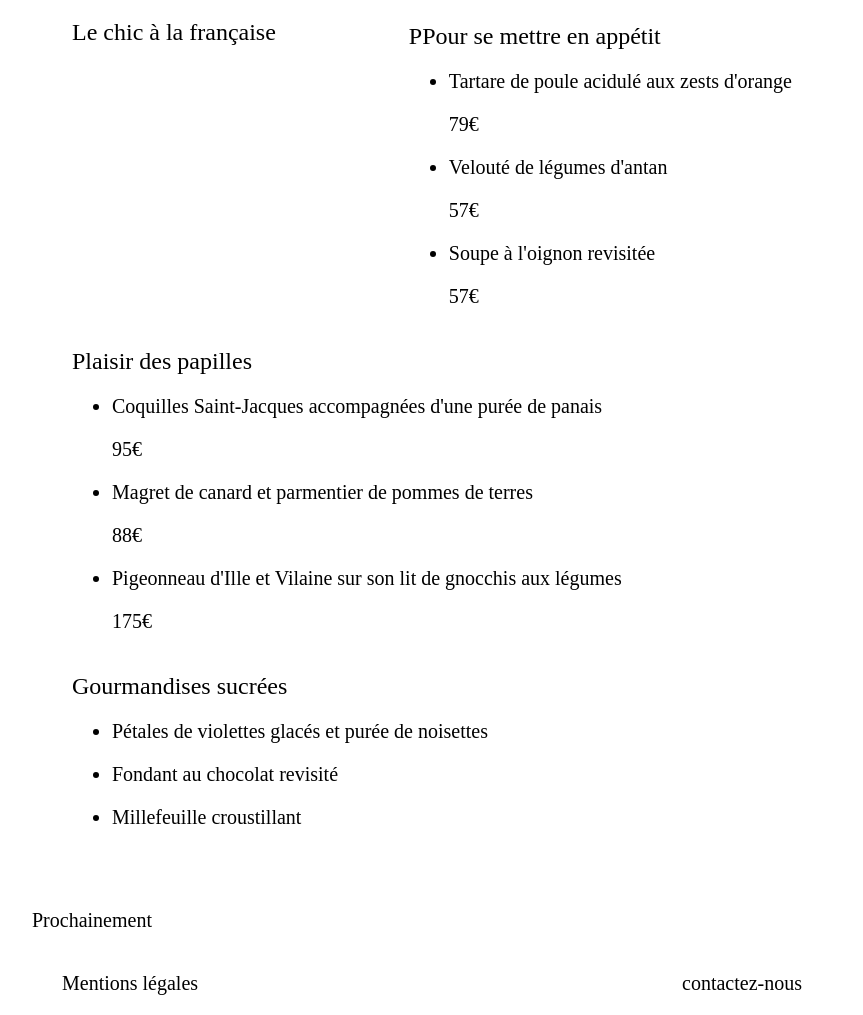
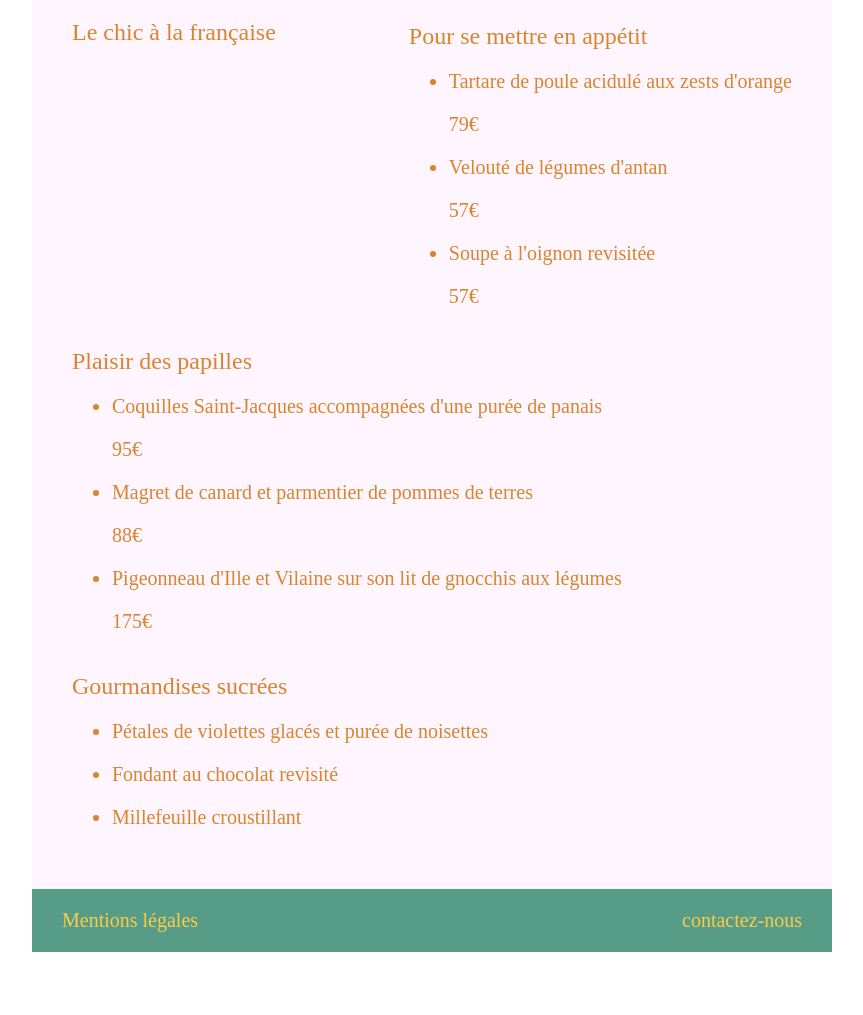
Before and after one commit to LefebvreAnthony/P3-OC, a website: page assets/menu/menu2.html in a window 1280 px wide. Shown: the part 144-1159 px from the top of the page, without its empty margins (208-1071 px from the left). After the commit the page ends 1096 px from the top, so only its background shows below. Drawn offline with Linux system fonts and the light colour scheme.

Commit message:
add new loop and news class

```diff
--- a/assets/menu/menu2.html
+++ b/assets/menu/menu2.html
@@ -8,15 +8,15 @@
     </head>
     <body>
         <div class="ctn">
-            <header class="header_ctn back_green">
+            <header class="header_ctn background--primary">
                 <a href="../../index.html">
                     <h1 class="header__h1">ohmyfood</h1>
                 </a>
             </header>
-            <div class="ctn__mid">
+            <div class="ctn__mid menu-2">
                 <h1>Le chic à la française</h1>
                 <div>
-                    <h2>PPour se mettre en appétit</h2>
+                    <h2>Pour se mettre en appétit</h2>
                     <ul>
                         <li>
                             <p>Tartare de poule acidulé aux zests d'orange</p><div>79€</div>
@@ -58,10 +58,7 @@
                 </div>
 
             </div>
-                    <div>
-                        <p class="back_green">Prochainement</p>
-                    </div>
-            <footer class="back_green">
+            <footer class="background--primary">
                 <div>
                     <p>Mentions légales</p>
                 </div>
--- a/assets/sass/main.scss
+++ b/assets/sass/main.scss
@@ -23,6 +23,13 @@ a{
 .ctn{
     margin: 0 auto;
     max-width: 50rem;
+
+    &__mid{
+    display:flex;
+    flex-wrap: wrap;
+    justify-content: space-between;
+    padding: 5%;
+    }
 }
 .header{
     &_ctn{
@@ -33,20 +40,18 @@ a{
     margin: 0;
     }
 }
-.ctn__mid{
-    display:flex;
-    flex-wrap: wrap;
-    justify-content: space-between;
-    padding: 5%;
-}
 .menu{
     @include Block-menu__size ;
+    @include menu--color($menu__color);
 
     &--title{
         @include Block-menu__align;
         height: 25rem;
         &-2{
             @include text-degraded;
+        }
+        &-3{
+            @include text-degraded(map-get($color-text,menu-3),#21a3df);
         }
         &-4{
             @include text-degraded4;
--- a/assets/sass/utils/_mixins.scss
+++ b/assets/sass/utils/_mixins.scss
@@ -9,9 +9,12 @@
     margin: 5% 5%;
     box-shadow: 0px 0px 10px 1px rgba(119, 119, 119, 0.75);
 }
-@each $color-background--menu in $color-background {
-    .#{nth($color-background--menu, 1)} {
-        background-color: nth($color-background--menu , 2 );
+@mixin menu--color ($menu__colors){
+    @each $color-menu, $menu__color in $menu__color{
+        &-#{$color-menu}{
+        background: map-get($menu__color , bg );
+        color: map-get($menu__color , color );
+        }
     }
 }
 
@@ -23,15 +26,14 @@
     text-align: center;
 }
 
-@mixin text_degraded($color_left:#d8852e,$color_right:#b48dfa) {
-    background: linear-gradient(to bottom right, $color_left 0%, $color_right 100%);
+@mixin text_degraded($color_left:#d8852e,$color_right:#2140df) {
+    background: linear-gradient(to bottom right, $color_left 30%, $color_right 100%);
     -webkit-background-clip: text;
     -webkit-text-fill-color: transparent;
 
 }
 @mixin text_degraded4($color_left:map-get($color-text, menu-4 ), $color_right:white){
-    background: linear-gradient(to right, $color_left 0%,$color_right 100%);
+    background: linear-gradient(to right, $color_left 50%,$color_right 95%);
     -webkit-background-clip: text;
     -webkit-text-fill-color: transparent;
-
 }
--- a/assets/sass/utils/_variables.scss
+++ b/assets/sass/utils/_variables.scss
@@ -1,22 +1,36 @@
 $color-background: (
-    background--primary:#579c87,
+    primary:#579c87,
     menu-1:#fcdfdb,
     menu-2:#fff5fe,
     menu-3:#f9f9f9,
-    menu-4:#fdfffd
+    menu-4:#fdfffd,
 );
-
-
-
 
 
 
 $color-text: (
     primary:#fdcb46,
-    menu-2:(
-        first:#d8852e,
-        second:#6e4ccd,
-    ),
+    menu-1: #3c1218,
+    menu-2: #d8852e,
     menu-3: #2140df,
     menu-4: #42973c,
 );
+
+$menu__color: (
+    1: (
+        bg: #fcdfdb,
+        color: #3c1218,
+    ),
+    2: (
+        bg: #fff5fe,
+        color:#d8852e,
+    ),
+    3: (
+        bg: #f9f9f9,
+        color:#2140df,
+    ),
+    4: (
+        bg: #fdfffd,
+        color:#42973c,
+    ),
+);
```
Also changed, not shown: assets/menu/menu1.html (+3 -8 lines), assets/menu/menu3.html (+3 -6 lines), assets/menu/menu4.html (+3 -6 lines), assets/css/style.css, 1 other file.
